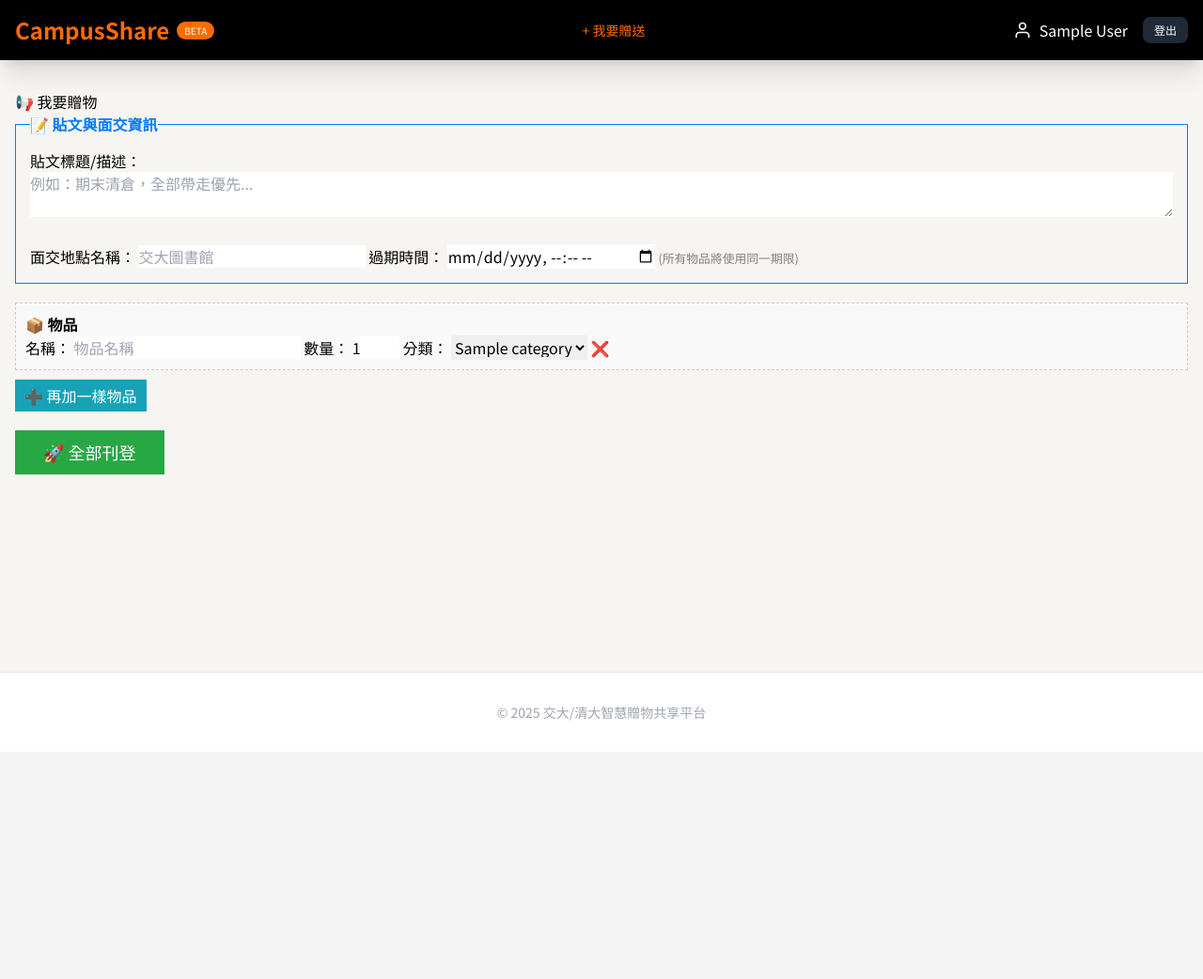
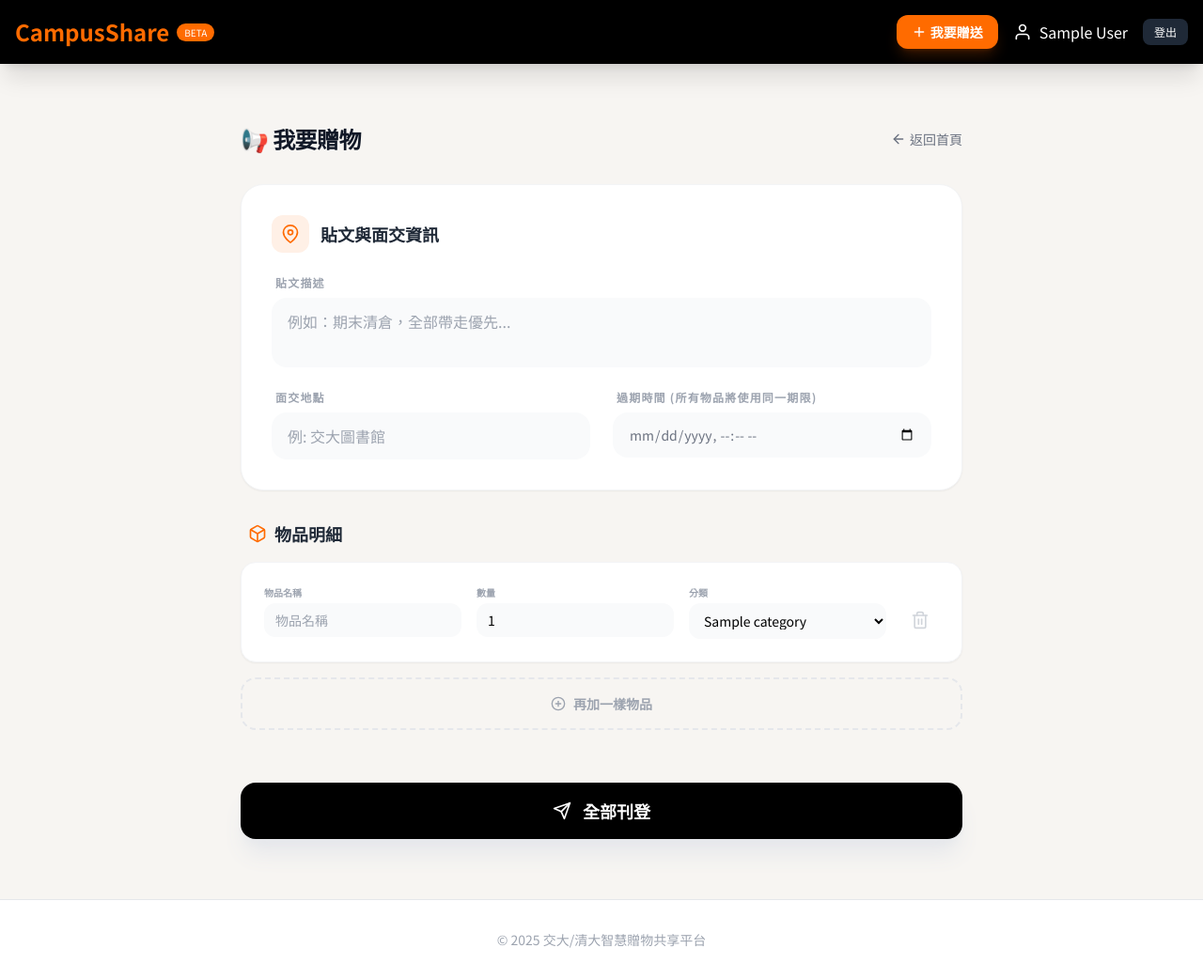
Before and after one commit to aoggg/1141-Database-System-Final-Project, a Flask app: page /post_item in a window 1280 px wide. Shown: the whole page at 94% size. Before the commit the page ends 767 px from the top, so only its background shows below. Run offline with Flask 3, Linux system fonts and the light colour scheme; the visitor is signed in with stand-in values (Sample User, id 1); a database or web service that is not in the repository returns one stand-in record (values such as "Sample title"); some libraries are stand-ins or nearby versions.

Commit message:
新增 捐贈貼文 UI

```diff
--- a/final project/giveaway_app/templates/base.html
+++ b/final project/giveaway_app/templates/base.html
@@ -22,16 +22,21 @@
                 <span class="bg-[#FF6B00] text-white text-[10px] px-2 py-0.5 rounded-full uppercase">Beta</span>
             </a>
 
-            <div class="hidden md:flex space-x-8 text-sm font-medium">
-                <!-- <a href="{{ url_for('index', view='post') }}" class="hover:text-[#FF6B00] transition">瀏覽貼文</a>
-                <a href="{{ url_for('index', view='item') }}" class="hover:text-[#FF6B00] transition">瀏覽單品</a> -->
+            <!-- <div class="hidden md:flex space-x-8 text-sm font-medium">
+                <a href="{{ url_for('index', view='post') }}" class="hover:text-[#FF6B00] transition">瀏覽貼文</a>
+                <a href="{{ url_for('index', view='item') }}" class="hover:text-[#FF6B00] transition">瀏覽單品</a>
                 {% if session.get('user_id') %}
                     <a href="{{ url_for('post_item') }}" class="text-[#FF6B00] hover:text-[#FF8A3D] transition">+ 我要贈送</a>
                 {% endif %}
-            </div>
+            </div> -->
 
             <div class="flex items-center space-x-4">
                 {% if session.get('user_id') %}
+
+                    <a href="{{ url_for('post_item') }}" class="flex items-center bg-[#FF6B00] text-white px-4 py-2 rounded-xl text-sm font-bold hover:bg-[#FF8A3D] transition-all transform active:scale-95 shadow-lg shadow-[#FF6B00]/20">
+                        <i data-feather="plus" class="w-4 h-4 mr-1"></i> 我要贈送
+                    </a>
+
                     <a href="{{ url_for('profile') }}" class="flex items-center space-x-2 hover:text-[#FF6B00]">
                         <i data-feather="user" class="w-5 h-5"></i>
                         <span>{{ session['username'] }}</span>
--- a/final project/giveaway_app/templates/post_item.html
+++ b/final project/giveaway_app/templates/post_item.html
@@ -1,82 +1,129 @@
 {% extends "base.html" %}
 
 {% block content %}
-    <h2>📢 我要贈物</h2>
+<div class="max-w-3xl mx-auto py-8">
+    <nav class="mb-8 flex justify-between items-center">
 
-    <form action="{{ url_for('post_item') }}" method="POST">
+        <h2 class="text-2xl font-black text-gray-900 tracking-tight">📢 我要贈物</h2>
 
-        <fieldset style="border: 1px solid #007bff; padding: 15px; margin-bottom: 20px;">
-            <legend style="font-weight: bold; color: #007bff;">📝 貼文與面交資訊</legend>
+        <a href="{{ url_for('index') }}" class="inline-flex items-center text-sm text-gray-500 hover:text-[#FF6B00] transition">
+            <i data-feather="arrow-left" class="w-4 h-4 mr-1"></i> 返回首頁
+        </a>
 
-            <label>貼文標題/描述：</label><br>
-            <textarea name="description" rows="2" style="width: 100%;" placeholder="例如：期末清倉，全部帶走優先..." required></textarea>
-            <br><br>
+    </nav>
 
-            <label>面交地點名稱：</label>
-            <input type="text" name="location_name" placeholder="交大圖書館" required>
+    <form action="{{ url_for('post_item') }}" method="POST" class="space-y-8">
 
-            <label>過期時間：</label>
-            <input type="datetime-local" name="expiration_date">
-            <small style="color: gray;">(所有物品將使用同一期限)</small>
+        <div class="bg-white rounded-3xl shadow-sm border border-gray-100 overflow-hidden">
+            <div class="p-8">
+                <div class="flex items-center gap-3 mb-6">
+                    <div class="w-10 h-10 bg-[#FFF0E6] rounded-xl flex items-center justify-center">
+                        <i data-feather="map-pin" class="text-[#FF6B00] w-5 h-5"></i>
+                    </div>
+                    <h3 class="text-lg font-bold text-gray-800">貼文與面交資訊</h3>
+                </div>
+
+                <div class="space-y-6">
+                    <div>
+                        <label class="block text-xs font-bold text-gray-400 uppercase tracking-widest mb-2 ml-1">貼文描述</label>
+                        <textarea name="description" rows="2" required placeholder="例如：期末清倉，全部帶走優先..."
+                                  class="block w-full px-4 py-3 bg-gray-50 border border-transparent rounded-2xl focus:bg-white focus:ring-2 focus:ring-[#FF6B00] outline-none transition-all resize-none"></textarea>
+                    </div>
+
+                    <div class="grid grid-cols-1 md:grid-cols-2 gap-6">
+                        <div>
+                            <label class="block text-xs font-bold text-gray-400 uppercase tracking-widest mb-2 ml-1">面交地點</label>
+                            <input type="text" name="location_name" placeholder="例: 交大圖書館" required
+                                   class="block w-full px-4 py-3 bg-gray-50 border border-transparent rounded-2xl focus:bg-white focus:ring-2 focus:ring-[#FF6B00] outline-none transition-all">
+                        </div>
+                        <div>
+                            <label class="block text-xs font-bold text-gray-400 uppercase tracking-widest mb-2 ml-1">過期時間 (所有物品將使用同一期限)</label>
+                            <input type="datetime-local" name="expiration_date"
+                                   class="block w-full px-4 py-3 bg-gray-50 border border-transparent rounded-2xl focus:bg-white focus:ring-2 focus:ring-[#FF6B00] outline-none transition-all text-sm text-gray-500">
+                        </div>
+                    </div>
+                </div>
 
                 <input type="hidden" name="city" value="新竹市">
                 <input type="hidden" name="district" value="東區">
                 <input type="hidden" name="street" value="大學路">
                 <input type="hidden" name="number" value="1001號">
-        </fieldset>
+            </div>
+        </div>
 
-        <div id="items-container">
-            <div class="item-row" style="border: 1px dashed #ccc; padding: 10px; margin-bottom: 10px; background: #f9f9f9;">
-                <span style="font-weight: bold;">📦 物品</span>
-                <br>
+        <div class="space-y-4">
+            <div class="flex items-center justify-between px-2">
+                <h3 class="text-lg font-bold text-gray-800 flex items-center">
+                    <i data-feather="box" class="w-5 h-5 mr-2 text-[#FF6B00]"></i> 物品明細
+                </h3>
+            </div>
 
-                <label>名稱：</label>
-                <input type="text" name="item_name" required placeholder="物品名稱">
-
-                <label>數量：</label>
-                <input type="number" name="quantity" value="1" min="1" style="width: 50px;" required>
-
-                <label>分類：</label>
-                <select name="category_id">
+            <div id="items-container" class="space-y-4">
+                <div class="item-row bg-white p-6 rounded-2xl border border-gray-100 shadow-sm flex flex-col md:flex-row gap-4 items-end">
+                    <div class="flex-1 grid grid-cols-1 md:grid-cols-3 gap-4 w-full text-left">
+                        <div>
+                            <label class="block text-[10px] font-bold text-gray-400 uppercase mb-1">物品名稱</label>
+                            <input type="text" name="item_name" required placeholder="物品名稱"
+                                   class="block w-full px-3 py-2 bg-gray-50 border-transparent rounded-xl focus:bg-white focus:ring-1 focus:ring-[#FF6B00] outline-none text-sm transition">
+                        </div>
+                        <div>
+                            <label class="block text-[10px] font-bold text-gray-400 uppercase mb-1">數量</label>
+                            <input type="number" name="quantity" value="1" min="1" required
+                                   class="block w-full px-3 py-2 bg-gray-50 border-transparent rounded-xl focus:bg-white focus:ring-1 focus:ring-[#FF6B00] outline-none text-sm transition">
+                        </div>
+                        <div>
+                            <label class="block text-[10px] font-bold text-gray-400 uppercase mb-1">分類</label>
+                            <select name="category_id" class="block w-full px-3 py-2 bg-gray-50 border-transparent rounded-xl focus:bg-white focus:ring-1 focus:ring-[#FF6B00] outline-none text-sm transition cursor-pointer">
                                 {% for cat in categories %}
                                     <option value="{{ cat['category_id'] }}">{{ cat['name'] }}</option>
                                 {% endfor %}
                             </select>
-
-                <button type="button" onclick="removeRow(this)" style="color: red; cursor: pointer;">❌</button>
+                        </div>
+                    </div>
+                    <button type="button" onclick="removeRow(this)"
+                            class="p-2.5 text-gray-300 hover:text-red-500 hover:bg-red-50 rounded-xl transition duration-200 flex-shrink-0">
+                        <i data-feather="trash-2" class="w-5 h-5"></i>
+                    </button>
                 </div>
             </div>
 
-        <button type="button" onclick="addItem()" style="background-color: #17a2b8; color: white; padding: 5px 10px; margin-bottom: 20px; cursor: pointer;">
-            ➕ 再加一樣物品
+            <button type="button" onclick="addItem()"
+                    class="w-full py-4 border-2 border-dashed border-gray-200 rounded-2xl text-gray-400 font-bold text-sm hover:border-[#FF6B00] hover:text-[#FF6B00] hover:bg-[#FFF0E6]/30 transition-all flex items-center justify-center gap-2">
+                <i data-feather="plus-circle" class="w-4 h-4"></i> 再加一樣物品
             </button>
-        <br>
+        </div>
 
-        <button type="submit" style="background-color: #28a745; color: white; padding: 10px 30px; border: none; cursor: pointer; font-size: 18px;">
-            🚀 全部刊登
+        <div class="pt-6">
+            <button type="submit"
+                    class="w-full bg-black text-white py-4 rounded-2xl font-bold text-lg hover:bg-[#FF6B00] shadow-xl shadow-gray-200 transform active:scale-[0.98] transition-all duration-300 flex items-center justify-center gap-3">
+                <i data-feather="send" class="w-5 h-5"></i> 全部刊登
             </button>
+        </div>
     </form>
+</div>
 
 <script>
     function addItem() {
-            // 1. 找到容器
         const container = document.getElementById('items-container');
-            // 2. 找到第一個 item-row 當作範本
         const firstRow = container.querySelector('.item-row');
-            // 3. 複製它 (cloneNode(true) 代表連裡面的子元素一起複製)
         const newRow = firstRow.cloneNode(true);
 
-            // 4. 清空新複製出來的輸入框內容 (不然會留著上一格的字)
+        // 清空輸入內容
         const inputs = newRow.querySelectorAll('input');
-            inputs.forEach(input => input.value = input.type === 'number' ? 1 : ''); // 數量重設為1，文字清空
+        inputs.forEach(input => {
+            input.value = input.type === 'number' ? 1 : '';
+        });
 
-            // 5. 放進容器
+        // 如果原本的行有 Feather 圖示，複製過來可能會變成 SVG，需要處理
+        // 這裡簡單的做法是直接添加，然後重新執行 feather.replace()
         container.appendChild(newRow);
+        if (typeof feather !== 'undefined') {
+            feather.replace();
+        }
     }
 
     function removeRow(btn) {
         const container = document.getElementById('items-container');
-            // 確保至少留一行，不要全部刪光光
         if (container.querySelectorAll('.item-row').length > 1) {
             btn.closest('.item-row').remove();
         } else {
@@ -84,5 +131,4 @@
         }
     }
 </script>
-
 {% endblock %}
```
Lines whose indentation alone changed are shown as unchanged.
